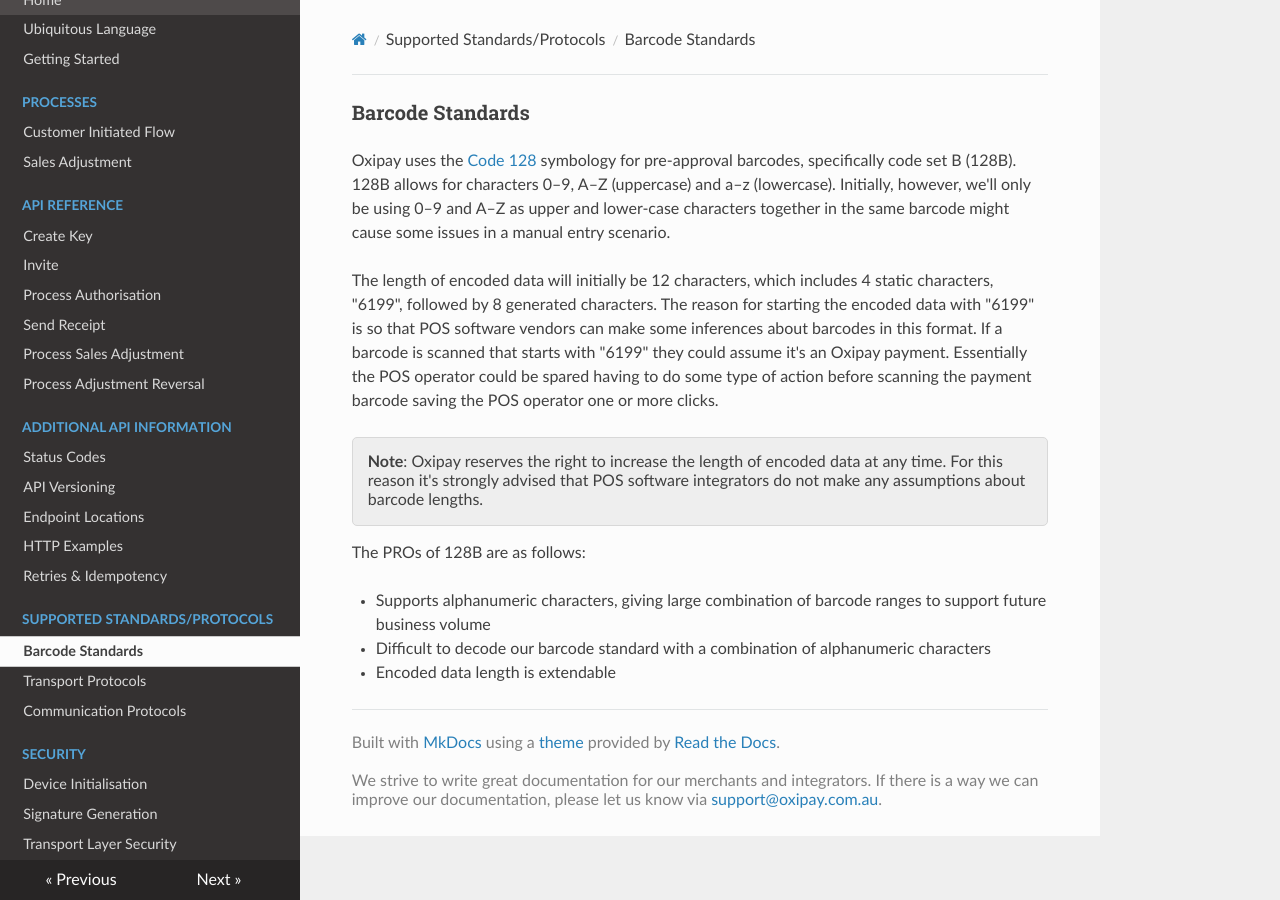
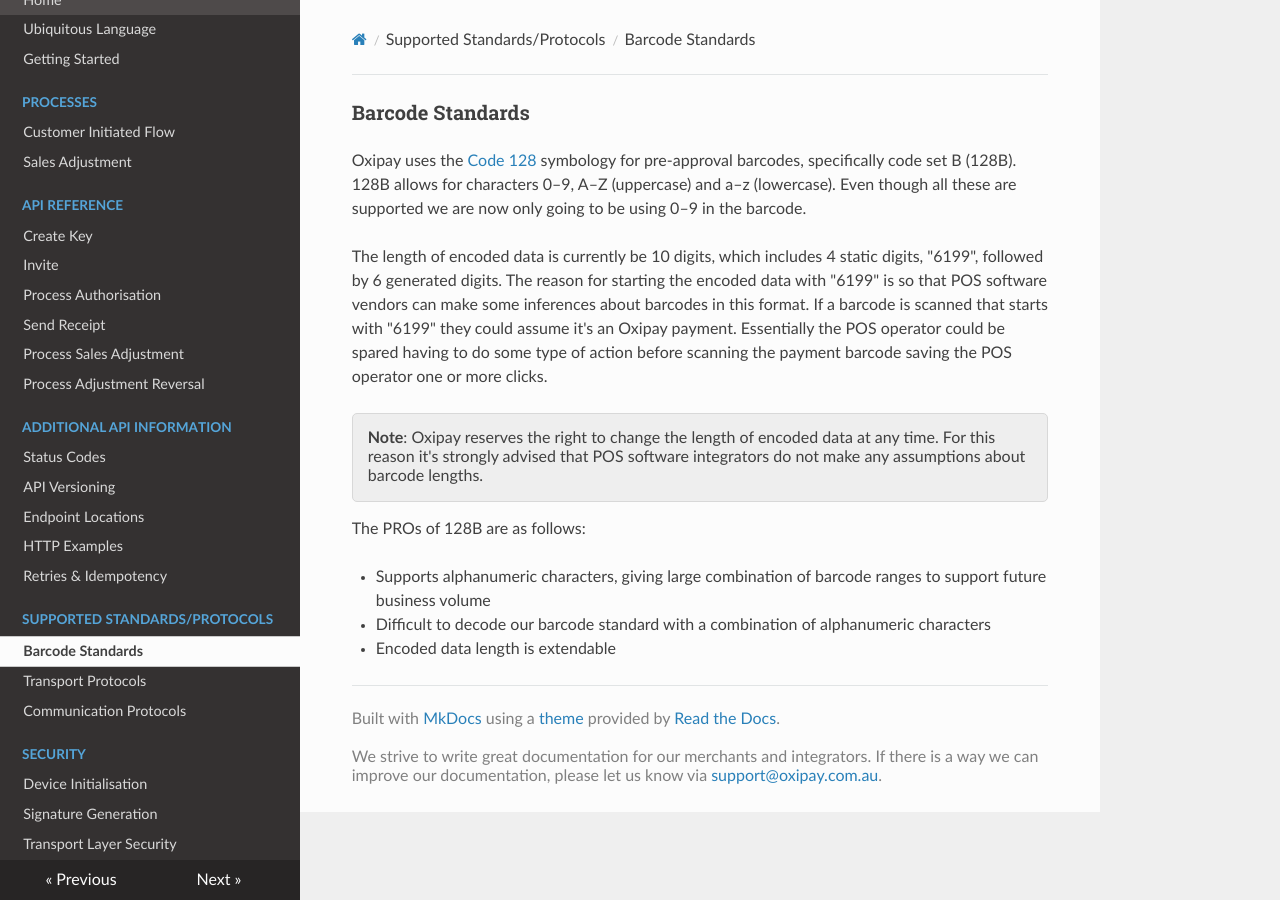
Before and after one commit to oxipay/posdocs, an MkDocs documentation site: the page built from docs/protocols/barcode_standards.md, in a window 1280 px wide. Built offline with MkDocs 1.6.1, drawn with Linux system fonts in a browser that asks for light colours; nearby versions of some CDN libraries; old or Windows-style settings are respelled for this version of MkDocs.

Commit message:
Change to Barcode Information

```diff
--- a/docs/protocols/barcode_standards.md
+++ b/docs/protocols/barcode_standards.md
@@ -1,11 +1,11 @@
 <h3>Barcode Standards</h3>
 
-Oxipay uses the <a href="https://en.wikipedia.org/wiki/Code_128">Code 128</a> symbology for pre-approval barcodes, specifically code set B (128B). 128B allows for characters 0–9, A–Z (uppercase) and a–z (lowercase). Initially, however, we'll only be using 0–9 and A–Z as upper and lower-case characters together in the same barcode might cause some issues in a manual entry scenario.
+Oxipay uses the <a href="https://en.wikipedia.org/wiki/Code_128">Code 128</a> symbology for pre-approval barcodes, specifically code set B (128B). 128B allows for characters 0–9, A–Z (uppercase) and a–z (lowercase). Even though all these are supported we are now only going to be using 0–9 in the barcode.
 
-The length of encoded data will initially be 12 characters, which includes 4 static characters, "6199", followed by 8 generated characters. The reason for starting the encoded data with "6199" is so that POS software vendors can make some inferences about barcodes in this format. If a barcode is scanned that starts with "6199" they could assume it's an Oxipay payment. Essentially the POS operator could be spared having to do some type of action before scanning the payment barcode saving the POS operator one or more clicks.
+The length of encoded data is currently be 10 digits, which includes 4 static digits, "6199", followed by 6 generated digits. The reason for starting the encoded data with "6199" is so that POS software vendors can make some inferences about barcodes in this format. If a barcode is scanned that starts with "6199" they could assume it's an Oxipay payment. Essentially the POS operator could be spared having to do some type of action before scanning the payment barcode saving the POS operator one or more clicks.
 
 <div class="panel">
-<b>Note</b>: Oxipay reserves the right to increase the length of encoded data at any time. For this reason it's strongly advised that POS software integrators do not make any assumptions about barcode lengths.
+<b>Note</b>: Oxipay reserves the right to change the length of encoded data at any time. For this reason it's strongly advised that POS software integrators do not make any assumptions about barcode lengths.
 </div>
 
 The PROs of 128B are as follows:
```
